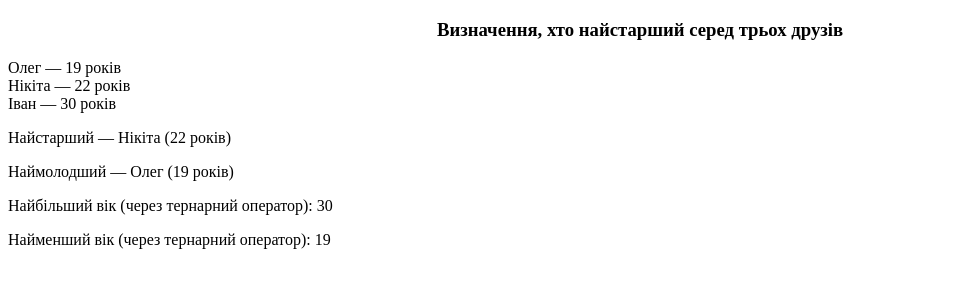
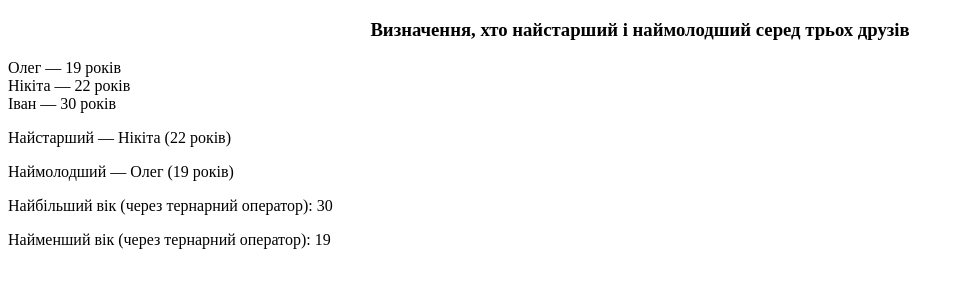
Before and after one commit to Stup1duck/lab12, a plain HTML site: page scripts/lab2_2.html in a window 1280 px wide. Shown: the whole page, without its empty margins (0-964 px from the left). Drawn offline with Linux system fonts and the light colour scheme.

Commit message:
Update lab2_2.html

```diff
--- a/scripts/lab2_2.html
+++ b/scripts/lab2_2.html
@@ -8,7 +8,7 @@
 <script>
 "use strict";
 
-document.write("<h3 style='text-align:center;'>Визначення, хто найстарший серед трьох друзів</h3>");
+document.write("<h3 style='text-align:center;'>Визначення, хто найстарший і наймолодший серед трьох друзів</h3>");
 
 let age1 = 19, age2 = 22, age3 = 30;
 let name1 = "Олег", name2 = "Нікіта", name3 = "Іван";
```
